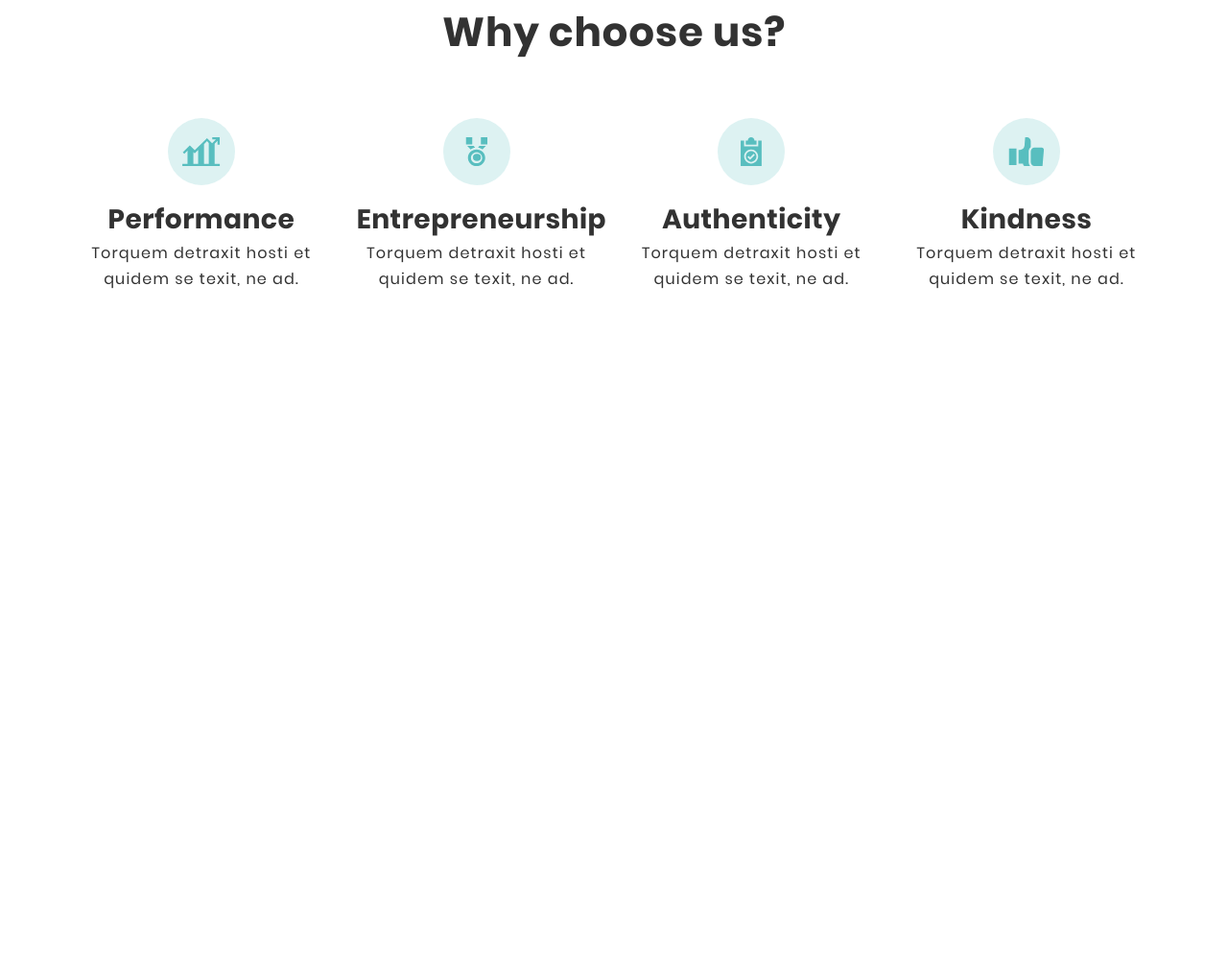
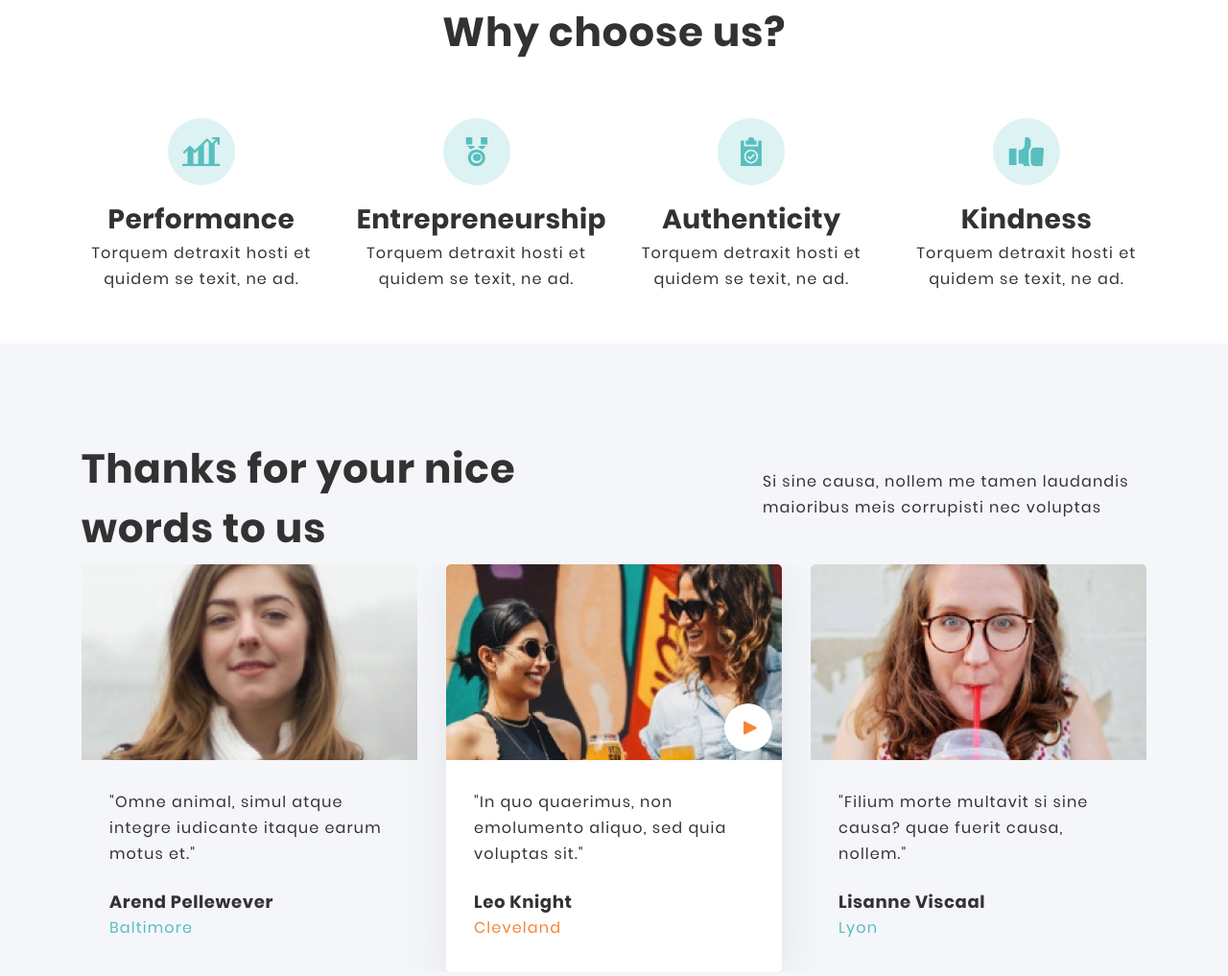
Before and after one commit to Markezon/cutspace, a website: page src/index.html in a window 1280 px wide. Shown: the part 2898-3915 px from the top of the page at 96% size. Before the commit the page ends 3206 px from the top, so only its background shows below. Drawn offline with nearby package versions, Linux system fonts and the light colour scheme; files whose address does not match are found by name.

Commit message:
add section Thanks with slider

```diff
--- a/src/index.html
+++ b/src/index.html
@@ -250,6 +250,67 @@
 		</div>
 	</section>
 
+	<section class="thanks">
+		<div class="container">
+			<div class="thanks__header">
+				<div class="thanks__title title">
+					Thanks for your nice words to us
+				</div>
+				<div class="thanks__subtitle subtitle">
+					Si sine causa, nollem me tamen laudandis maioribus meis corrupisti nec voluptas
+				</div>
+			</div>
+
+			<div class="swiper">
+				<div class="swiper-wrapper">
+
+				  <div class="swiper-slide">
+					<img src="img/thanks/Image1.png" alt="Image1" class="swiper-slide__img">
+					<div class="swiper-slide__descr">
+						"Omne animal, simul atque integre iudicante itaque earum motus et."
+					</div>
+					<div class="swiper-slide__title">
+						Arend Pellewever
+					</div>
+					<div class="swiper-slide__subtitle">
+						Baltimore
+					</div>
+				  </div>
+
+				  <div class="swiper-slide">
+					<img src="img/thanks/image2.png" alt="image2" class="swiper-slide__img">
+					<div class="swiper-slide__descr">
+						"In quo quaerimus, non emolumento aliquo, sed quia voluptas sit."
+					</div>
+					<div class="swiper-slide__title">
+						Leo Knight
+					</div>
+					<div class="swiper-slide__subtitle">
+						Cleveland
+					</div>
+				  </div>
+
+				  <div class="swiper-slide">
+					<img src="img/thanks/image3.png" alt="image3" class="swiper-slide__img">
+					<div class="swiper-slide__descr">
+						"Filium morte multavit si sine causa? quae fuerit causa, nollem."
+					</div>
+					<div class="swiper-slide__title">
+						Lisanne Viscaal
+					</div>
+					<div class="swiper-slide__subtitle">
+						Lyon
+					</div>
+				  </div>
+
+				</div>
+
+			  </div>
+
+		</div>
+
+	</section>
+
 
 
 
--- a/src/js/script.js
+++ b/src/js/script.js
@@ -145,3 +145,19 @@ validation
 
     event.target.reset();
   });
+
+
+
+//slider
+
+  const swiper = new Swiper('.swiper', {
+    // Optional parameters
+    loop: true,
+    slidesPerView: 3,
+    spaceBetween: 30,
+    centeredSlides: true,
+    autoplay: {
+      delay: 3000,
+    },
+
+  });
--- /dev/null
+++ b/src/sass/blocks/_thanks.scss
@@ -0,0 +1,70 @@
+.thanks {
+    min-height: 725px;
+    background-color: #F5F6FA;
+    padding-top: 100px;
+    margin-top: 50px;
+    &__header {
+        display: flex;
+        justify-content: space-between;
+    }
+    &__title {
+        width: 455px;
+        height: 130px;
+    }
+    &__subtitle {
+        margin-top: 30px;
+        width: 400px;
+        height: 60px;
+    }
+}
+
+.swiper-slide {
+    position: relative;
+    height: 425px;
+    &__descr {
+        margin-top: 30px;
+        padding: 0 29px;
+        font-weight: 400;
+        font-size: 16px;
+        line-height: 27px;
+        letter-spacing: 1.15px;
+        color: #323232;
+    }
+    &__title {
+        padding: 0 29px;
+        margin-top: 23px;
+        font-weight: 700;
+        font-size: 18px;
+        line-height: 27px;
+        letter-spacing: 0.6px;
+        color: #323232;
+    }
+    &__subtitle {
+        padding: 0 29px;
+        font-weight: 400;
+        font-size: 16px;
+        line-height: 27px;
+        letter-spacing: 1.15px;
+        color: #58BEBF;
+    }
+}
+
+.swiper-slide.swiper-slide-active {
+    background-color: #fff;
+    box-shadow: 0px 10px 52px rgba(0, 0, 0, 0.08);
+    border-radius: 0px 0px 5px 5px;
+    .swiper-slide__subtitle {
+        color: $main-color;
+    }
+    &:before {
+        content: '';
+        height: 50px;
+        width: 50px;
+        border-radius: 50%;
+        background: url("../../icons/thanks/Play\ btn.png") no-repeat fixed center;
+        position: absolute;
+        top: 145px;
+        right: 10px;
+    }
+
+}
--- a/src/sass/style.scss
+++ b/src/sass/style.scss
@@ -65,6 +65,7 @@ ul {
 @import 'blocks/start';
 @import 'blocks/serve';
 @import 'blocks/choose';
+@import 'blocks/thanks';
 @import 'blocks/footer';
 @import 'blocks/policy';
 @import 'blocks/modal';
```
Also changed, not shown: dist/css/style.min.css, dist/icons/thanks/Play btn.png (added), dist/index.html, dist/js/script.js, src/css/style.min.css, src/icons/thanks/Play btn.png (added), 1 other file.
